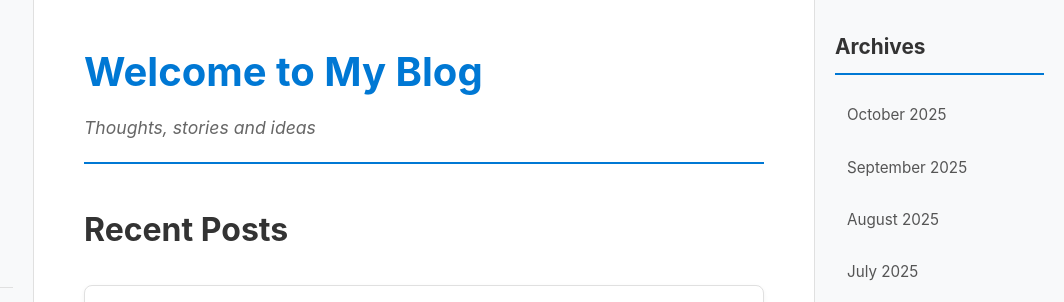
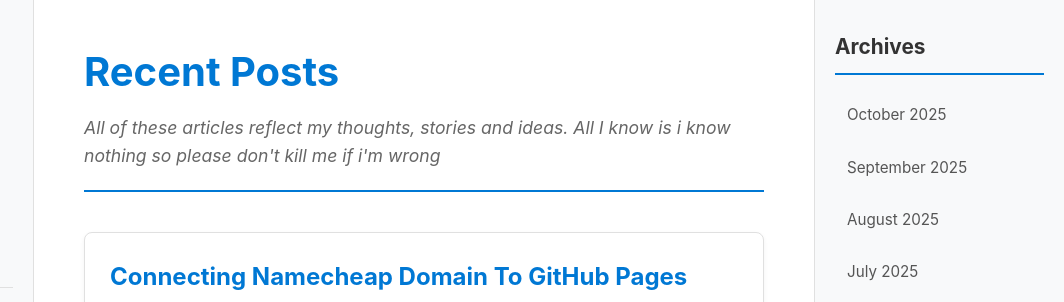
Before and after one commit to mburakunuvar/boorocks.cloud, a plain HTML site: page index.html in a window 1280 px wide. Shown: the top 302 px of the page, 216-1280 px from the left. Drawn offline with Linux system fonts and the light colour scheme.

Commit message:
small fixes

```diff
--- a/index.html
+++ b/index.html
@@ -33,12 +33,12 @@
         <!-- Main Content Area -->
         <main class="main-content">
             <header class="page-header">
-                <h1>Welcome to My Blog</h1>
-                <p class="subtitle">Thoughts, stories and ideas</p>
+                <h1>Recent Posts</h2></h1>
+                <p class="subtitle">All of these articles reflect my thoughts, stories and ideas. All I know is i know nothing so please don't kill me if i'm wrong </p>
             </header>
 
             <section id="backtobasics" class="section">
-                <h2>Recent Posts</h2>
+
                 <div class="blog-posts">
                     <a href="blogposts/1-namecheap2githubpages.html" class="blog-card-link">
                         <article class="blog-card">
```
